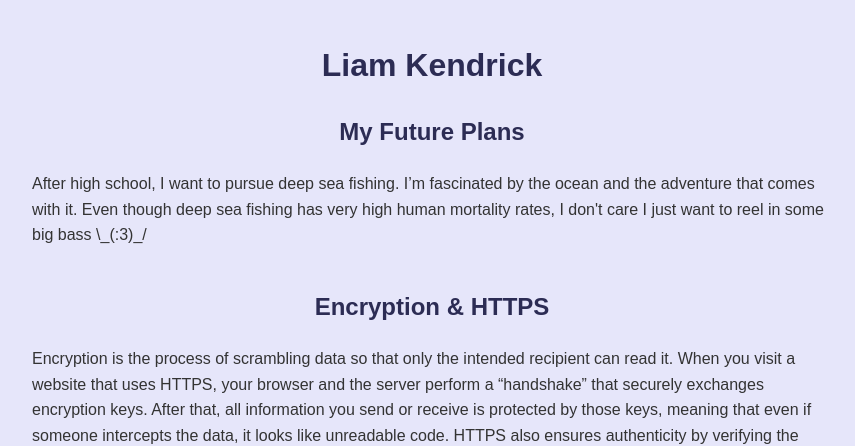
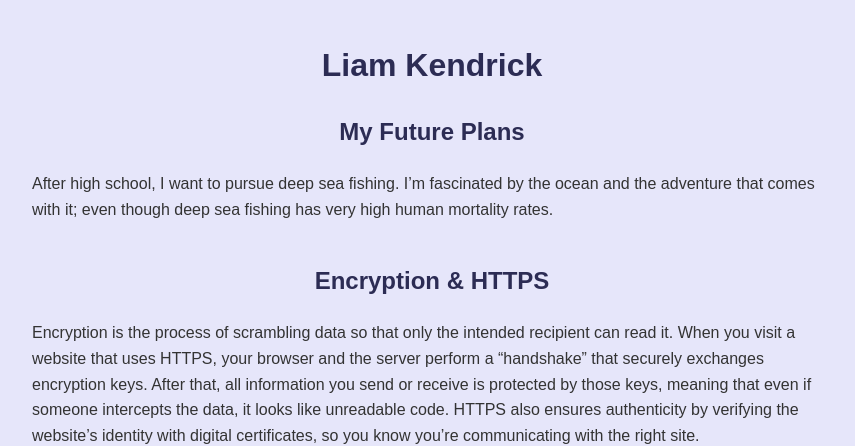
Before and after one commit to KendrickLiam/KendrickLiam.github.io, a plain HTML site: page index.html in a window 1280 px wide. Shown: the top 446 px of the page, without its empty margins (208-1063 px from the left). Drawn offline with Linux system fonts and the light colour scheme.

Commit message:
Update index.html

```diff
--- a/index.html
+++ b/index.html
@@ -41,8 +41,8 @@
 
   <section>
     <h2>My Future Plans</h2>
-    <p>After high school, I want to pursue deep sea fishing. I’m fascinated by the ocean and the adventure that comes with it.
-    Even though deep sea fishing has very high human mortality rates, I don't care I just want to reel in some big bass \_(:3)_/
+    <p>After high school, I want to pursue deep sea fishing. I’m fascinated by the ocean and the adventure that comes with it;
+    even though deep sea fishing has very high human mortality rates.
     </p>
   </section>
 
```
